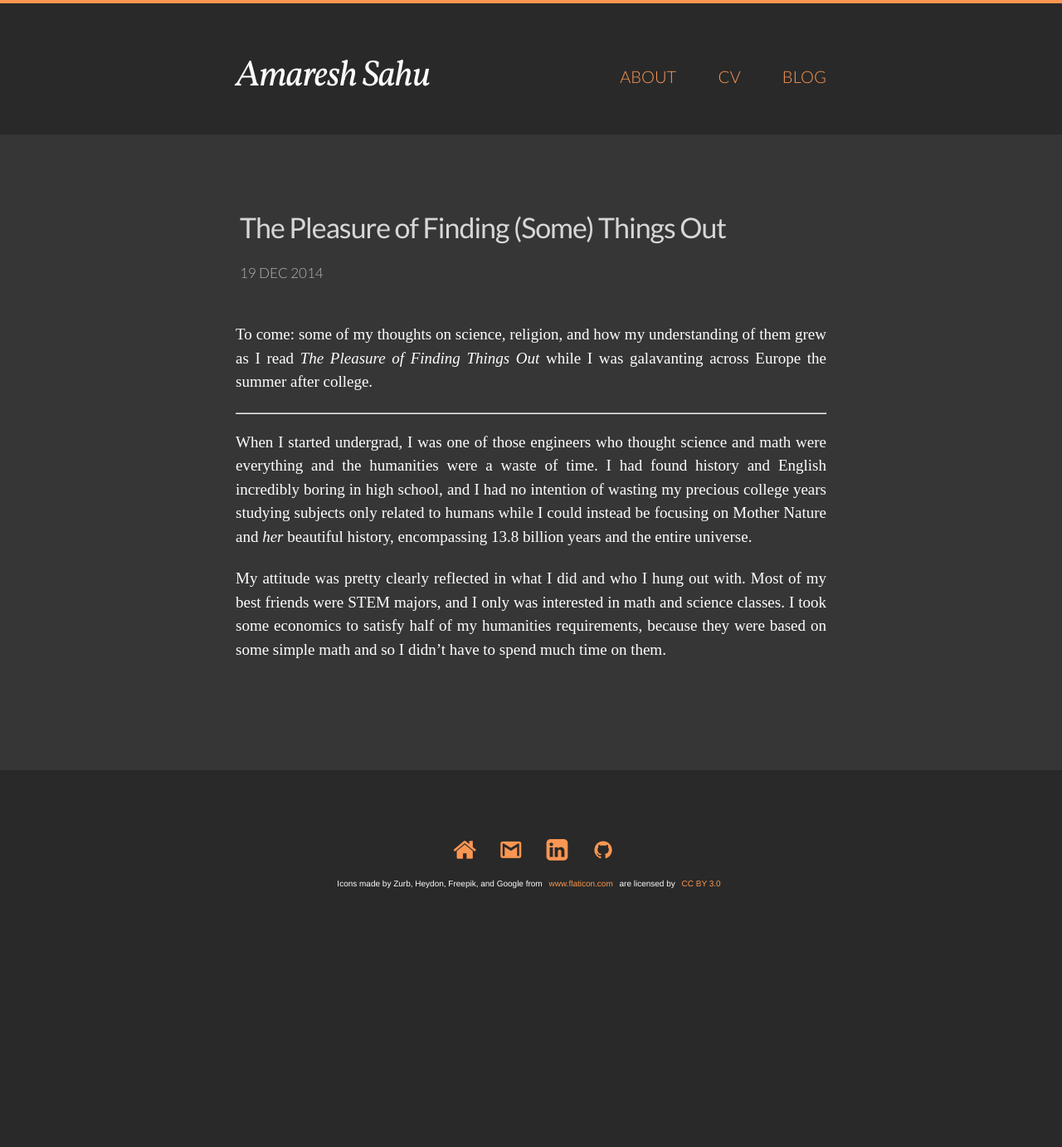
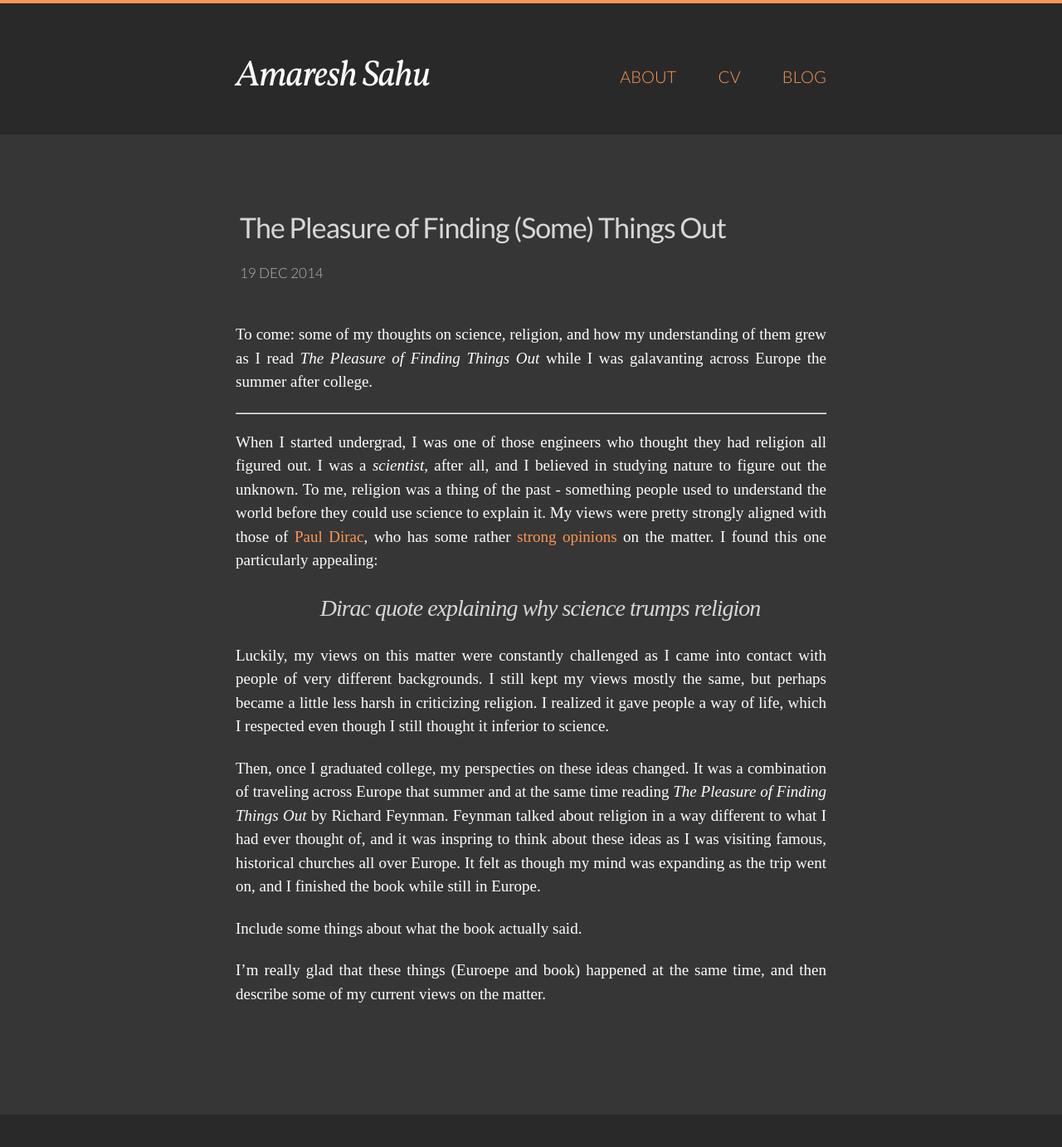
Before and after one commit to amaresh-sahu/amaresh-sahu.github.io, a Jekyll site: the page built from _posts/2014-12-19-finding-things-out.markdown, in a window 1280 px wide and 1400 px high. Shown: the top 1382 px of the window at 83% size. Built offline with Jekyll 4.4.1, drawn with Linux system fonts in a browser that asks for light colours; some web fonts are replaced.

Commit message:
changed intro & added outline

```diff
--- a/_posts/2014-12-19-finding-things-out.markdown
+++ b/_posts/2014-12-19-finding-things-out.markdown
@@ -9,6 +9,14 @@ To come: some of my thoughts on science, religion, and how my understanding of t
 
 ***
 
-When I started undergrad, I was one of those engineers who thought science and math were everything and the humanities were a waste of time. I had found history and English incredibly boring in high school, and I had no intention of wasting my precious college years studying subjects only related to humans while I could instead be focusing on Mother Nature and _her_ beautiful history, encompassing 13.8 billion years and the entire universe.
+When I started undergrad, I was one of those engineers who thought they had religion all figured out. I was a _scientist_, after all, and I believed in studying nature to figure out the unknown. To me, religion was a thing of the past - something people used to understand the world before they could use science to explain it. My views were pretty strongly aligned with those of [Paul Dirac](https://www.wikipedia.org/Paul_Dirac), who has some rather [strong opinions](https://www.wikiquote.org/Paul_Dirac) on the matter. I found this one particularly appealing:
 
-My attitude was pretty clearly reflected in what I did and who I hung out with. Most of my best friends were STEM majors, and I only was interested in math and science classes. I took some economics to satisfy half of my humanities requirements, because they were based on some simple math and so I didn't have to spend much time on them.
+> Dirac quote explaining why science trumps religion
+
+Luckily, my views on this matter were constantly challenged as I came into contact with people of very different backgrounds. I still kept my views mostly the same, but perhaps became a little less harsh in criticizing religion. I realized it gave people a way of life, which I respected even though I still thought it inferior to science.
+
+Then, once I graduated college, my perspecties on these ideas changed. It was a combination of traveling across Europe that summer and at the same time reading _The Pleasure of Finding Things Out_ by Richard Feynman. Feynman talked about religion in a way different to what I had ever thought of, and it was inspring to think about these ideas as I was visiting famous, historical churches all over Europe. It felt as though my mind was expanding as the trip went on, and I finished the book while still in Europe.
+
+Include some things about what the book actually said.
+
+I'm really glad that these things (Euroepe and book) happened at the same time, and then describe some of my current views on the matter.
```
